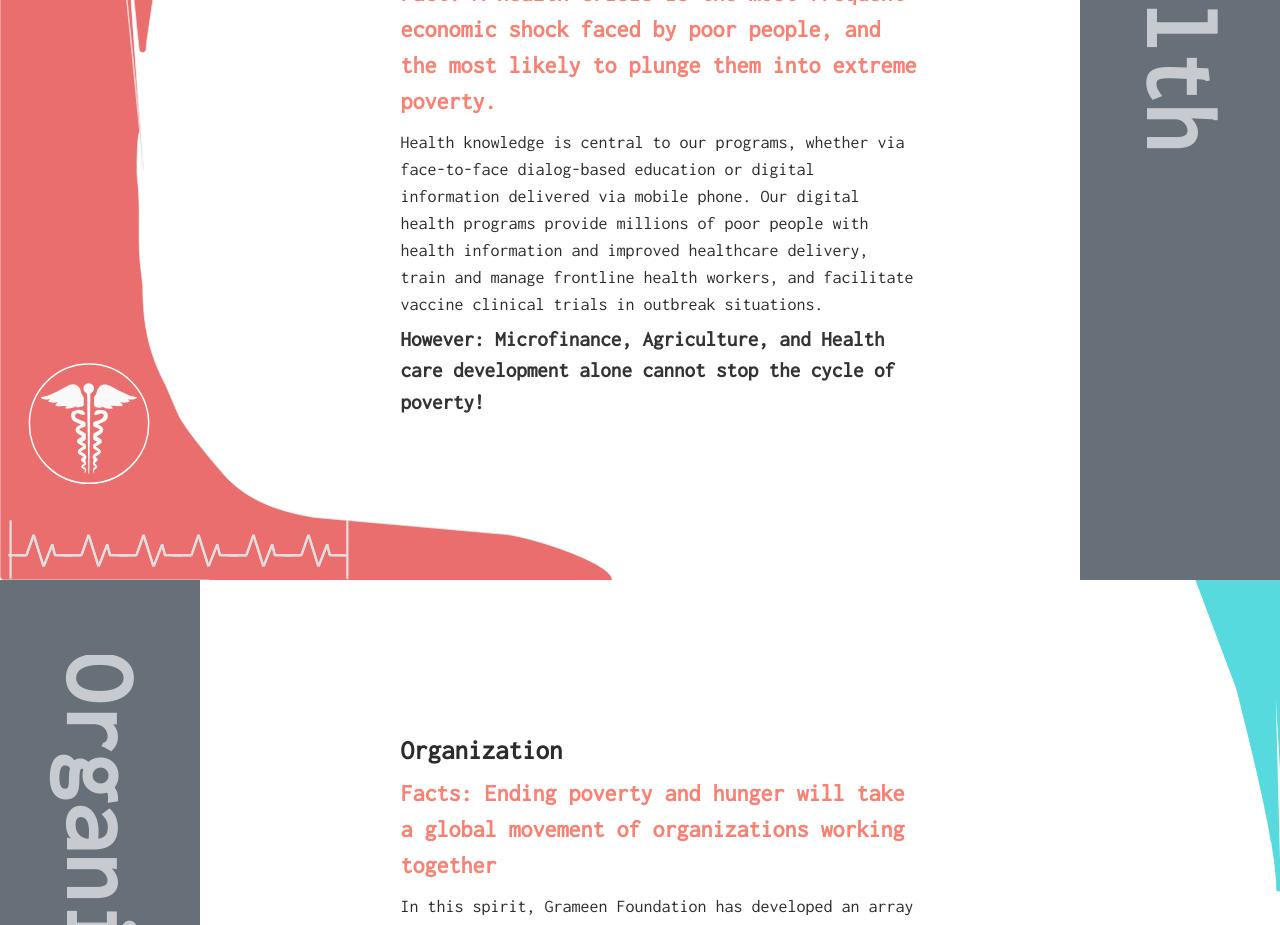
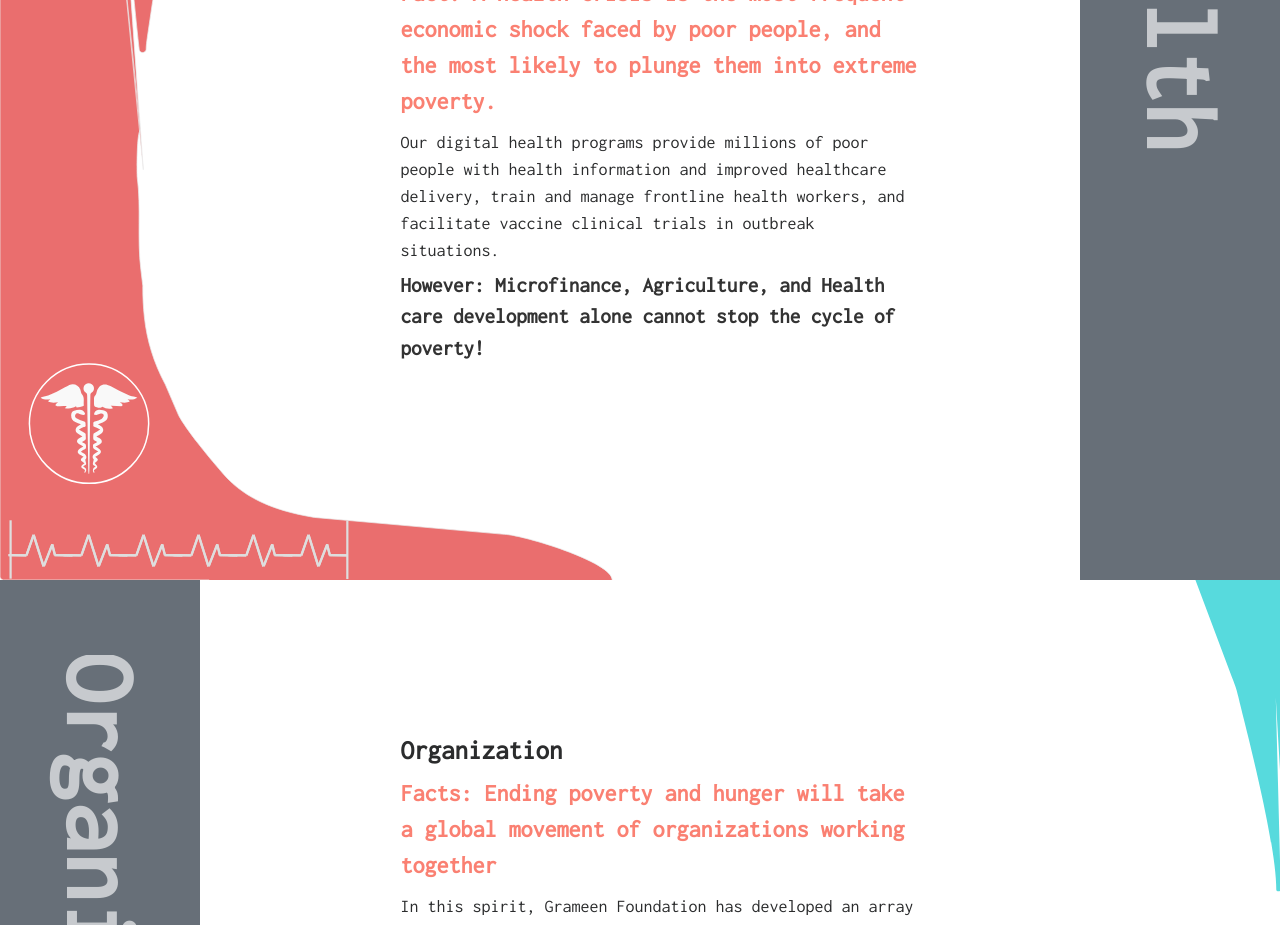
Before and after one commit to jonbrighton/sass-project, a plain HTML site: page index.html in a window 1280 px wide. Shown: the part 2620-3545 px from the top of the page. Drawn offline with Linux system fonts and the light colour scheme.

Commit message:
added content deletion

```diff
--- a/index.html
+++ b/index.html
@@ -91,9 +91,7 @@
 
                <h2>Health</h2>
                <p class="facts">Fact: A health crisis is the most frequent economic shock faced by poor people, and the most likely to plunge them into extreme poverty.</p>
-               <p>Health knowledge  is central to our programs, whether via face-to-face dialog-based education or digital information delivered via mobile phone. Our digital health programs provide millions of poor people with health information and improved healthcare delivery, train and manage frontline health workers, and facilitate vaccine clinical trials in outbreak situations.</p>
-
-
+               <p> Our digital health programs provide millions of poor people with health information and improved healthcare delivery, train and manage frontline health workers, and facilitate vaccine clinical trials in outbreak situations.</p>
                 <h3>However: <strong>
                Microfinance, Agriculture, and Health care development alone cannot stop the cycle of poverty!</strong></h3>
         </div>
```
